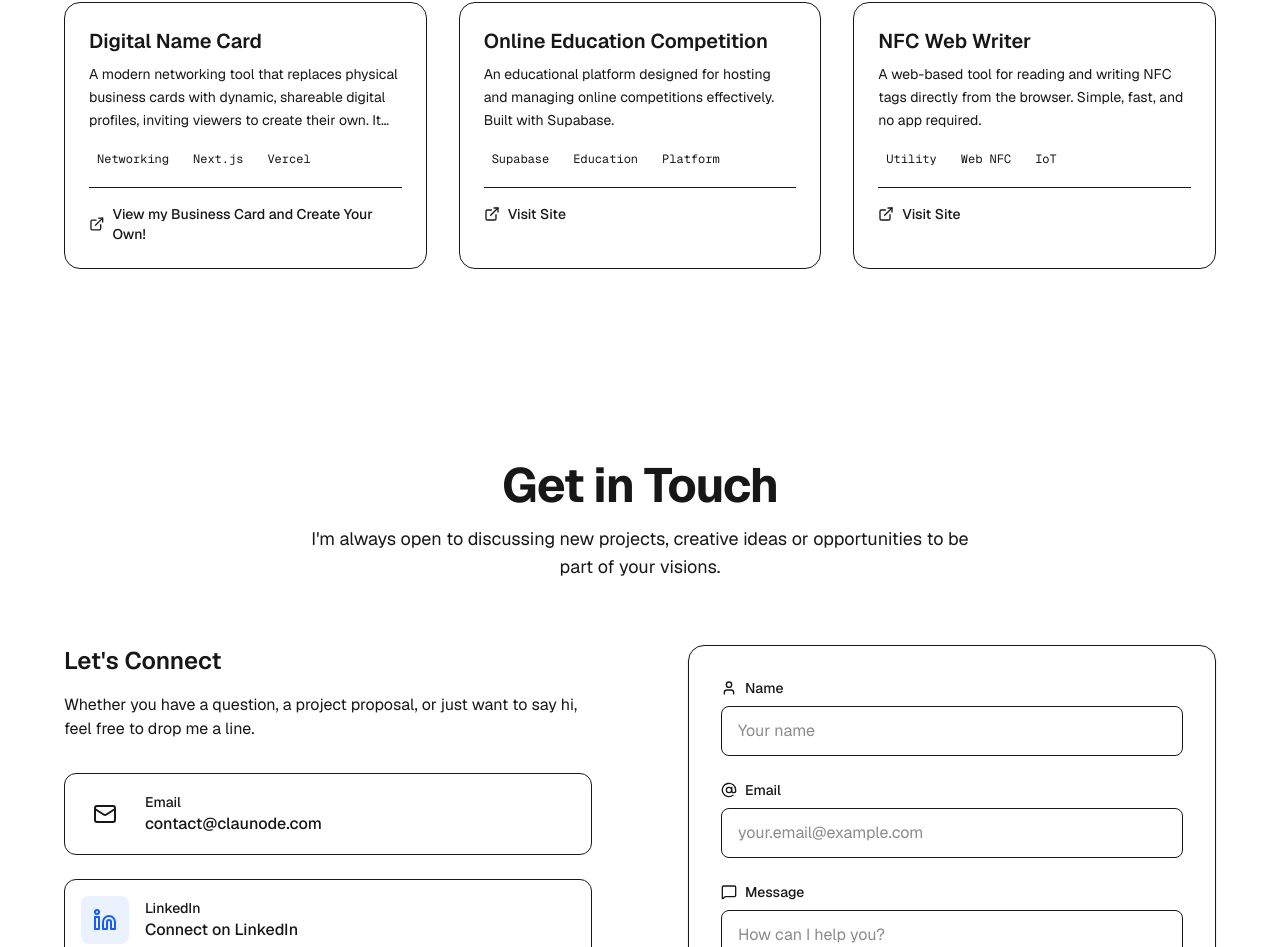
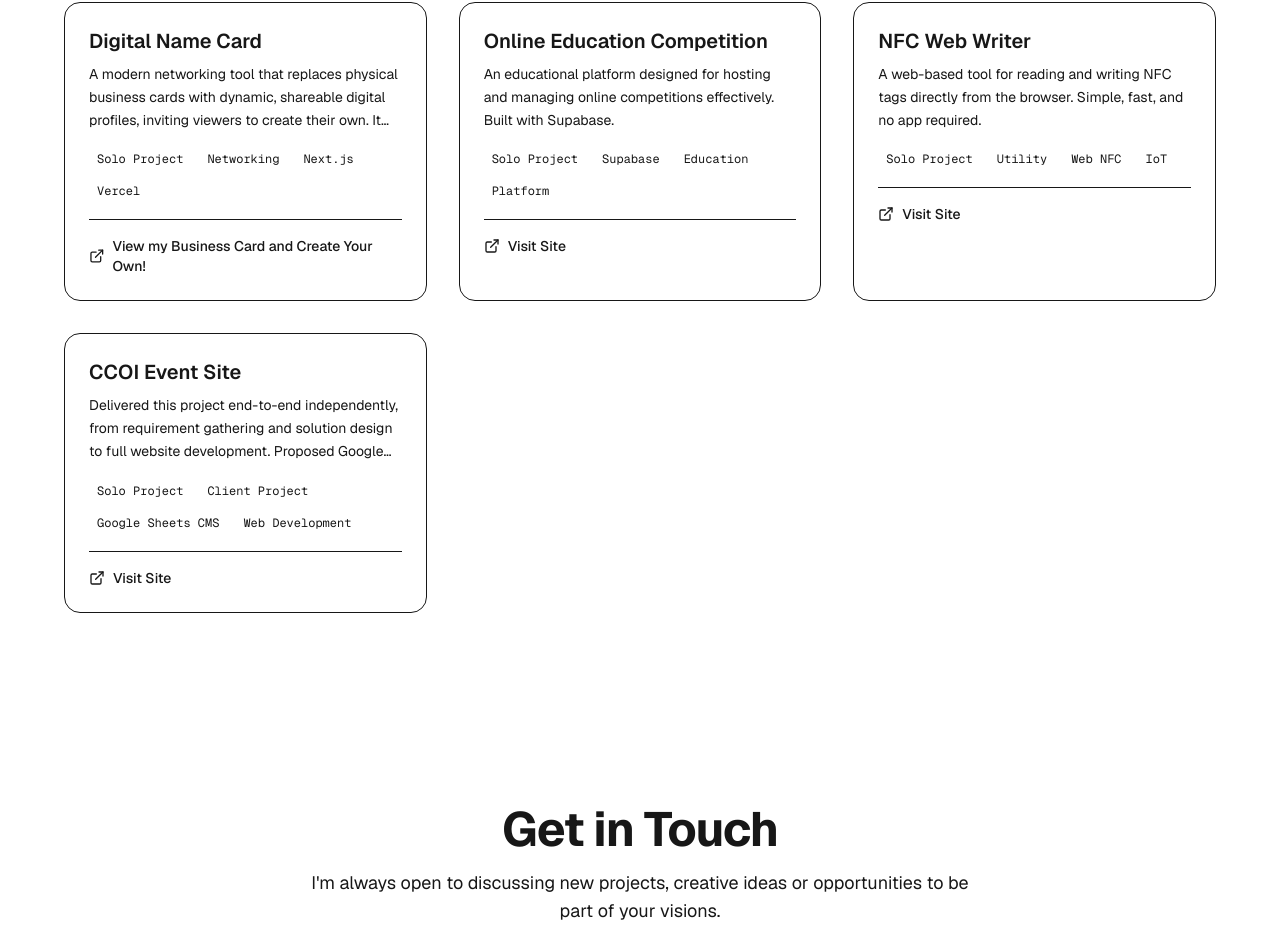
Before and after one commit to claudiatsoi/claunode-website, a Next.js app: page / in a window 1280 px wide. Shown: the part 2160-3107 px from the top of the page. Built offline with nearby package versions, Linux system fonts and the light colour scheme; no server answers.

Commit message:
Mark all portfolio items as solo projects

```diff
--- a/components/Projects.tsx
+++ b/components/Projects.tsx
@@ -21,20 +21,26 @@ const projects: Project[] = [
     description: "A modern networking tool that replaces physical business cards with dynamic, shareable digital profiles, inviting viewers to create their own. It was used in the Marketing Pulse for EventX business development.",
     link: "https://name-card.claunode.com/user/claudia",
     ctaText: "View my Business Card and Create Your Own!",
-    tags: ["Networking", "Next.js", "Vercel"]
+    tags: ["Solo Project", "Networking", "Next.js", "Vercel"]
   },
   {
     title: "Online Education Competition",
     description: "An educational platform designed for hosting and managing online competitions effectively. Built with Supabase.",
     link: "https://gogo.claunode.com/",
-    tags: ["Supabase", "Education", "Platform"]
+    tags: ["Solo Project", "Supabase", "Education", "Platform"]
     // Add image: "/path/to/screencap.png" when available
   },
   {
     title: "NFC Web Writer",
     description: "A web-based tool for reading and writing NFC tags directly from the browser. Simple, fast, and no app required.",
     link: "https://claudiatsoi.github.io/webnfc/",
-    tags: ["Utility", "Web NFC", "IoT"]
+    tags: ["Solo Project", "Utility", "Web NFC", "IoT"]
+  },
+  {
+    title: "CCOI Event Site",
+    description: "Delivered this project end-to-end independently, from requirement gathering and solution design to full website development. Proposed Google Spreadsheet as a lightweight CMS and received positive client feedback.",
+    link: "https://ccoi.eventx.io/",
+    tags: ["Solo Project", "Client Project", "Google Sheets CMS", "Web Development"]
   }
 ];
 
```
